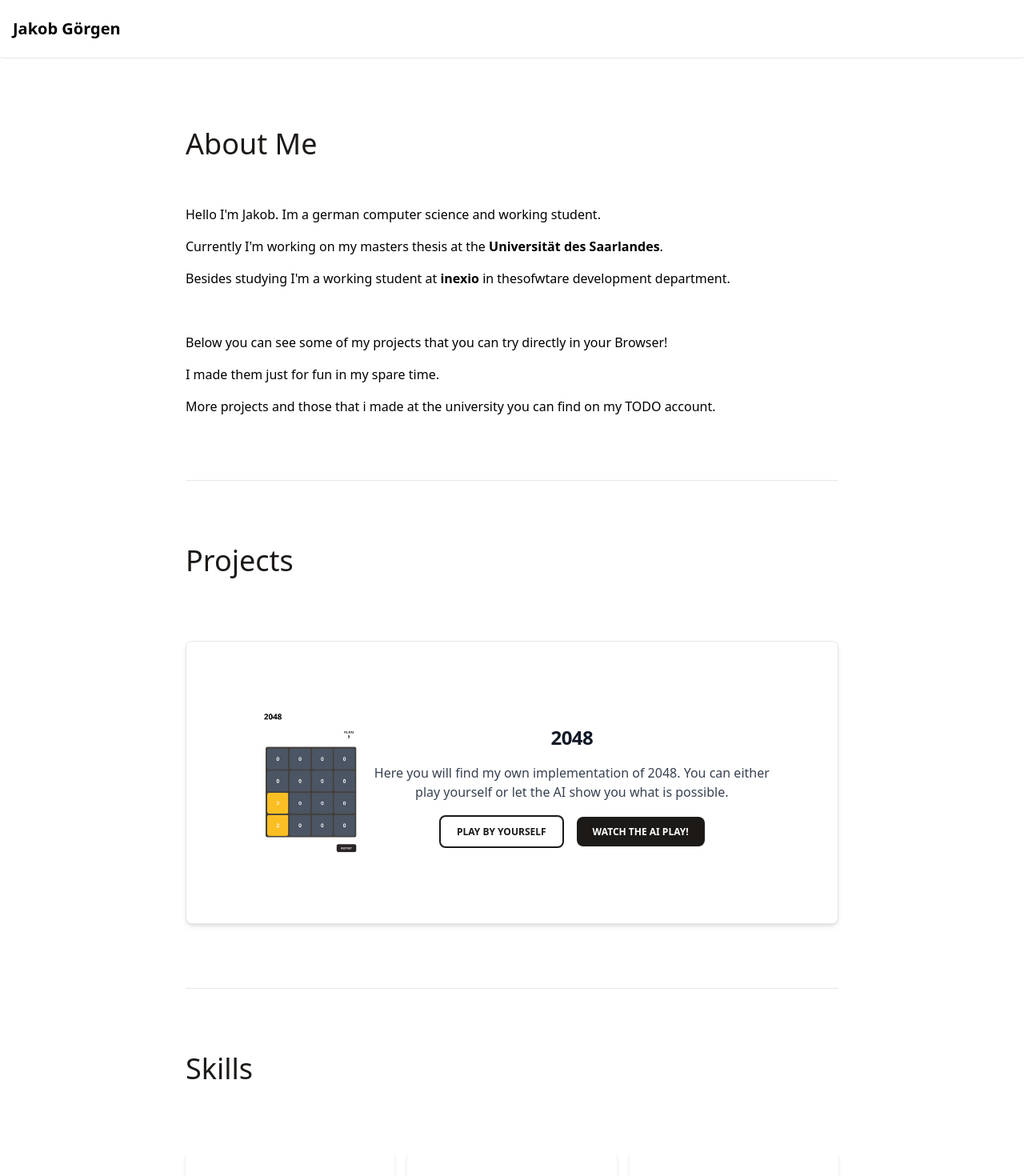
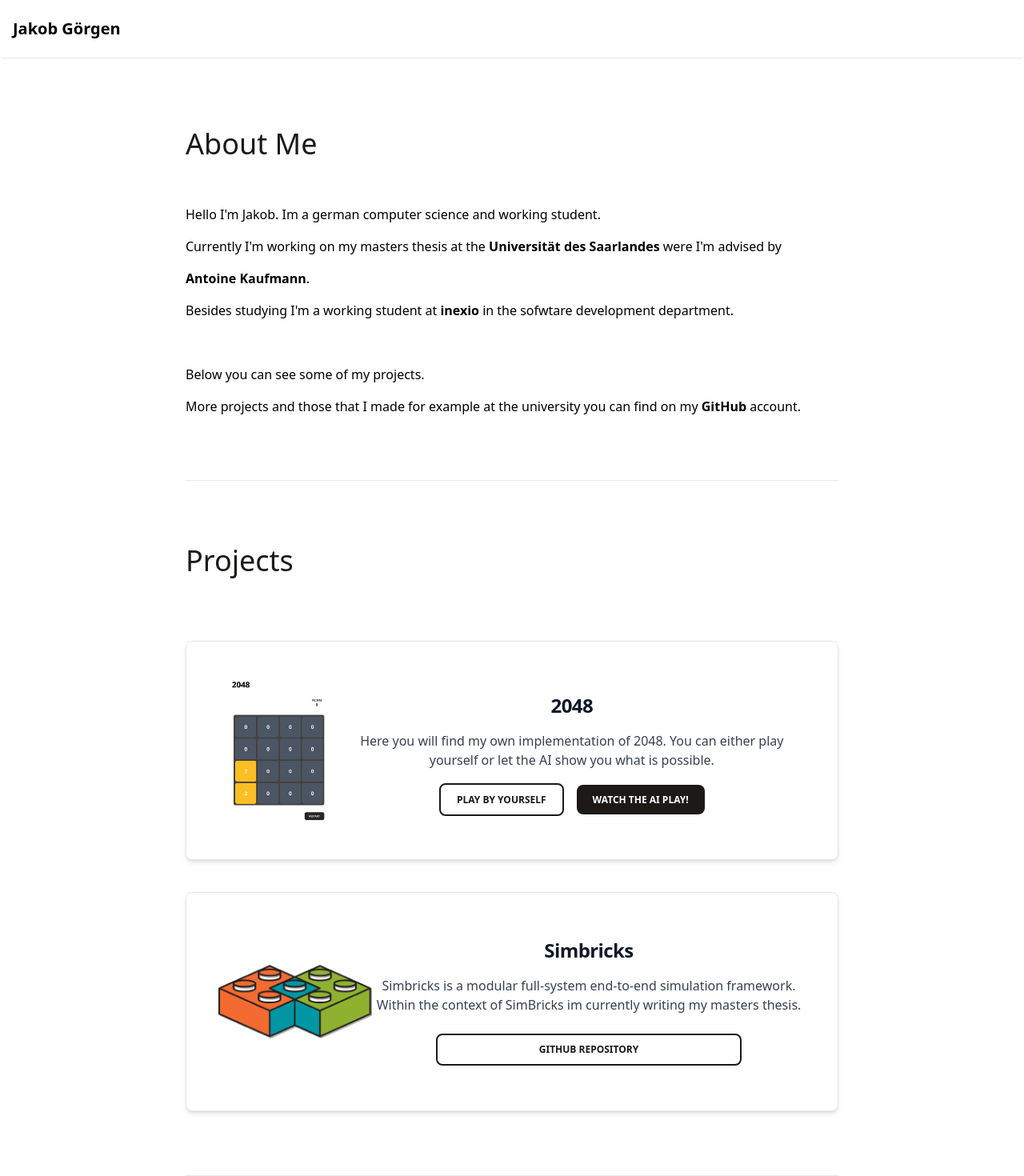
Before and after one commit to q713/q713.github.io, a React (Create React App) app: page / in a window 1280 px wide. Shown: the top 1470 px of the page at 80% size. Built offline with nearby package versions, Linux system fonts and the light colour scheme.

Commit message:
added spring efect + updated about section

```diff
--- a/package.json
+++ b/package.json
@@ -16,7 +16,8 @@
     "react-scripts": "5.0.1",
     "typescript": "^4.8.4",
     "web-vitals": "^2.1.4",
-    "@headlessui/react": "^1.7.3"
+    "@headlessui/react": "^1.7.3",
+    "@react-spring/web": "^9.6.1"
   },
   "scripts": {
     "start": "react-scripts start",
--- a/public/index.html
+++ b/public/index.html
@@ -6,7 +6,7 @@
     <meta name="viewport" content="width=device-width, initial-scale=1" />
     <meta name="theme-color" content="#000000" />
     <meta
-      name="personal site"
+      name="Jakob Goergen"
       content="personal information and projects"
     />
     <link rel="apple-touch-icon" href="%PUBLIC_URL%/logo192.png" />
@@ -24,7 +24,7 @@
       work correctly both with client-side routing and a non-root public URL.
       Learn how to configure a non-root public URL by running `npm run build`.
     -->
-    <title>Personal Site</title>
+    <title>Jakob Goergen</title>
   </head>
   <body>
     <noscript>You need to enable JavaScript to run this app.</noscript>
--- a/src/components/Home.tsx
+++ b/src/components/Home.tsx
@@ -1,28 +1,30 @@
-import {Component} from "react";
-import {NavLink} from "react-router-dom";
+import { NavLink } from "react-router-dom";
 import twnetyfourthyeight from "../images/2048.png";
-import {Skills} from "./Skills";
+import simbricks from "../images/simbricks-logo.png";
+import { ProjectCard } from "./ProjectCard";
+import { Skills } from "./Skills";
 
-export class Home extends Component<{}, {}> {
-    render() {
-        return <div className="max-w-4xl mx-auto px-10 flex flex-col divide-y">
+export const Home = () => {
+    return (
+        <div className="max-w-4xl mx-auto px-10 flex flex-col divide-y">
             <div className="flex py-10 flex-col items-start gap-4 pb-20">
                 <h1 className="text-4xl text-bold text-stone-900 py-10 mt-20">About Me</h1>
 
                 <p>Hello I'm Jakob. Im a german computer science and working student.</p>
-                <p>Currently I'm working on my masters thesis at the <a className="font-bold" href="https://www.uni-saarland.de/start.html">Universität des Saarlandes</a>.</p>
-                <p>Besides studying I'm a working student at <a className="font-bold" href="https://www.inexio.net/">inexio</a> in thesofwtare development department.</p>
+                <p>Currently I'm working on my masters thesis at the <a className="font-bold" href="https://www.uni-saarland.de/start.html">Universität des Saarlandes</a> were I'm advised by</p>
+                <p><a className="font-bold" href="https://people.mpi-sws.org/~antoinek/index.html">Antoine Kaufmann</a>.</p>
+                <p>Besides studying I'm a working student at <a className="font-bold" href="https://www.inexio.net/">inexio</a> in the sofwtare development department.</p>
 
-                <p className="mt-10">Below you can see some of my projects that you can try directly in your Browser!</p>
-                <p>I made them just for fun in my spare time.</p>
-                <p>More projects and those that i made at the university you can find on my TODO account.</p>
+                <p className="mt-10">Below you can see some of my projects.</p>
+
+                <p>More projects and those that I made for example at the university you can find on my <a className="font-bold" href="https://github.com/q713">GitHub</a> account.</p>
             </div>
 
-            <div className="flex py-10 pb-20 flex-col items-start">
-                <h1 className="text-4xl text-bold text-stone-900 pt-10 pb-20">Projects</h1>
-                <div className="flex flex-col items-center bg-white rounded-lg border shadow-md md:flex-row md:max-w-4xl p-20">
-                    <img className="object-cover w-48 h-48 object-cover rounded-t-lg md:rounded-none md:rounded-l-lg"
-                         src={twnetyfourthyeight} alt=""/>
+            <div className="flex py-10 pb-20 flex-col items-start space-y-10">
+                <h1 className="text-4xl text-bold text-stone-900 pt-10 pb-10">Projects</h1>
+                <ProjectCard>
+                    <img className="object-cover w-48 h-48 rounded-t-lg md:rounded-none md:rounded-l-lg"
+                        src={twnetyfourthyeight} alt="" />
                     <div className="flex flex-col justify-between leading-normal">
                         <h5 className="mb-2 text-2xl font-bold tracking-tight text-gray-900 dark:text-white">
                             2048
@@ -34,22 +36,45 @@ export class Home extends Component<{}, {}> {
                                 AI show you what is possible.
                             </p>
                             <div className="flex-row mt-6 justify-end items-end">
-                                <NavLink to="2048" state={{humanPlayer: true}} className="text-xs font-bold uppercase
+                                <NavLink to="2048" state={{ humanPlayer: true }} className="text-xs font-bold uppercase
                                         rounded-lg bg-white border-stone-900 border-2 text-stone-900 ml-auto px-5 py-2.5
                                         mr-4 hover:bg-stone-100">
                                     Play by yourself
                                 </NavLink>
-                                <NavLink to="2048" state={{humanPlayer: false}} className="text-xs font-bold uppercase
+                                <NavLink to="2048" state={{ humanPlayer: false }} className="text-xs font-bold uppercase
                                         rounded-lg bg-stone-900 text-white ml-auto px-5 py-2.5 hover:bg-stone-800">
                                     Watch the AI play!
                                 </NavLink>
                             </div>
                         </div>
                     </div>
-                </div>
+                </ProjectCard>
+
+                <ProjectCard>
+                    <img className="object-cover w-48 h-48 rounded-t-lg md:rounded-none md:rounded-l-lg"
+                        src={simbricks} alt="" />
+                    <div className="flex flex-col justify-between leading-normal">
+                        <h5 className="mb-2 text-2xl font-bold tracking-tight text-gray-900 dark:text-white">
+                            Simbricks
+                        </h5>
+                        <div className="mt-2">
+                            <p className="mb-3 font-normal text-gray-700 dark:text-gray-400">
+                                Simbricks is a modular full-system end-to-end simulation framework.
+                                Within the context of SimBricks im currently writing my masters thesis.
+                            </p>
+                            <div className="flex-row mt-6 justify-center">
+                                <div className="text-xs font-bold uppercase
+                                        rounded-lg bg-white border-stone-900 border-2 text-stone-900 px-5 py-2.5
+                                        mr-20 ml-20 hover:bg-stone-100">
+                                    <a href="https://github.com/simbricks">GitHub Repository</a>
+                                </div>
+                            </div>
+                        </div>
+                    </div>
+                </ProjectCard>
             </div>
 
-            <Skills/>
+            <Skills />
         </div>
-    }
+    )
 }
--- /dev/null
+++ b/src/components/ProjectCard.tsx
@@ -0,0 +1,35 @@
+import React from "react";
+import { animated, useSpring } from '@react-spring/web'
+
+export const ProjectCard = (props: { children?: React.ReactNode }): JSX.Element => {
+    const [{ x, y }, api] = useSpring(() => ({
+        from: { x: 0, y: 0 },
+    }))
+
+    const handleMouseEnter = () => {
+        api.start(
+            {
+                from: { x: 0, y: 0 },
+                to: { x: 1, y: 1 }
+            }
+        );
+    }
+
+    const shakeXStart = 0;
+    const shakeXEnd = 1;
+    const xInterpolate = x.to(
+        [0, 0.25, 0.35, 0.45, 0.55, 0.65, 0.75, 1],
+        [shakeXStart, shakeXEnd, shakeXStart, shakeXEnd, shakeXStart, shakeXEnd, shakeXStart, shakeXEnd],
+    );
+
+    const shakeYStart = 0;
+    const shakeYEnd = 1;
+    const yInterpolate = y.to(
+        [0, 0.25, 0.35, 0.45, 0.55, 0.65, 0.75, 1],
+        [shakeYStart, shakeYEnd, shakeYStart, shakeYEnd, shakeYStart, shakeYEnd, shakeYStart, shakeYEnd],
+    );
+
+    return (<animated.div onMouseEnter={handleMouseEnter} style={{ x: xInterpolate, y: yInterpolate }} className="flex flex-col items-center bg-white rounded-lg border shadow-md md:flex-row md:max-w-4xl p-10">
+        {props.children}
+    </animated.div>);
+}
--- a/src/components/Routing.tsx
+++ b/src/components/Routing.tsx
@@ -10,6 +10,7 @@ export const Routing = (): JSX.Element => {
             location.state === null ? true : (typeof location.state.humanPlayer === 'boolean'
                 ? location.state.humanPlayer : true)
         }/>}/>
+        <Route path="/SimbricksRepo" element={<Navigate to="https://github.com/simbricks" replace/>}/>
         <Route path="*" element={<Navigate to="/" replace/>}/>
     </Routes>
 }
--- a/src/components/Skills.tsx
+++ b/src/components/Skills.tsx
@@ -6,7 +6,7 @@ import spring from "../images/Spring_Framework_Logo_2018.svg";
 import ts from "../images/TypeScript_Logo.svg";
 import react from "../images/React-icon.svg";
 import camunda from "../images/Camunda_Logo_Black.png";
-import kotlin from "../images/Kotlin_Icon_2021.svg";
+//import kotlin from "../images/Kotlin_Icon_2021.svg";
 
 export const Skills = (): JSX.Element => {
     return <div className="flex py-20 flex-col items-start">
@@ -36,9 +36,9 @@ export const Skills = (): JSX.Element => {
             <div className="justify-center items-center flex shadow-md rounded-lg w-full h-full p-2">
                 <img className="w-60 h-40" src={react} alt=""/>
             </div>
-            <div className="justify-center items-center flex shadow-md rounded-lg w-full h-full p-2">
+            {/*<div className="justify-center items-center flex shadow-md rounded-lg w-full h-full p-2">
                 <img className="w-60 h-40" src={kotlin} alt=""/>
-            </div>
+            </div>*/}
         </div>
     </div>
 }
```
Also changed, not shown: public/manifest.json, src/images/simbricks-logo.png (added), 1 other file (tests, documents, lock files or other folders).
